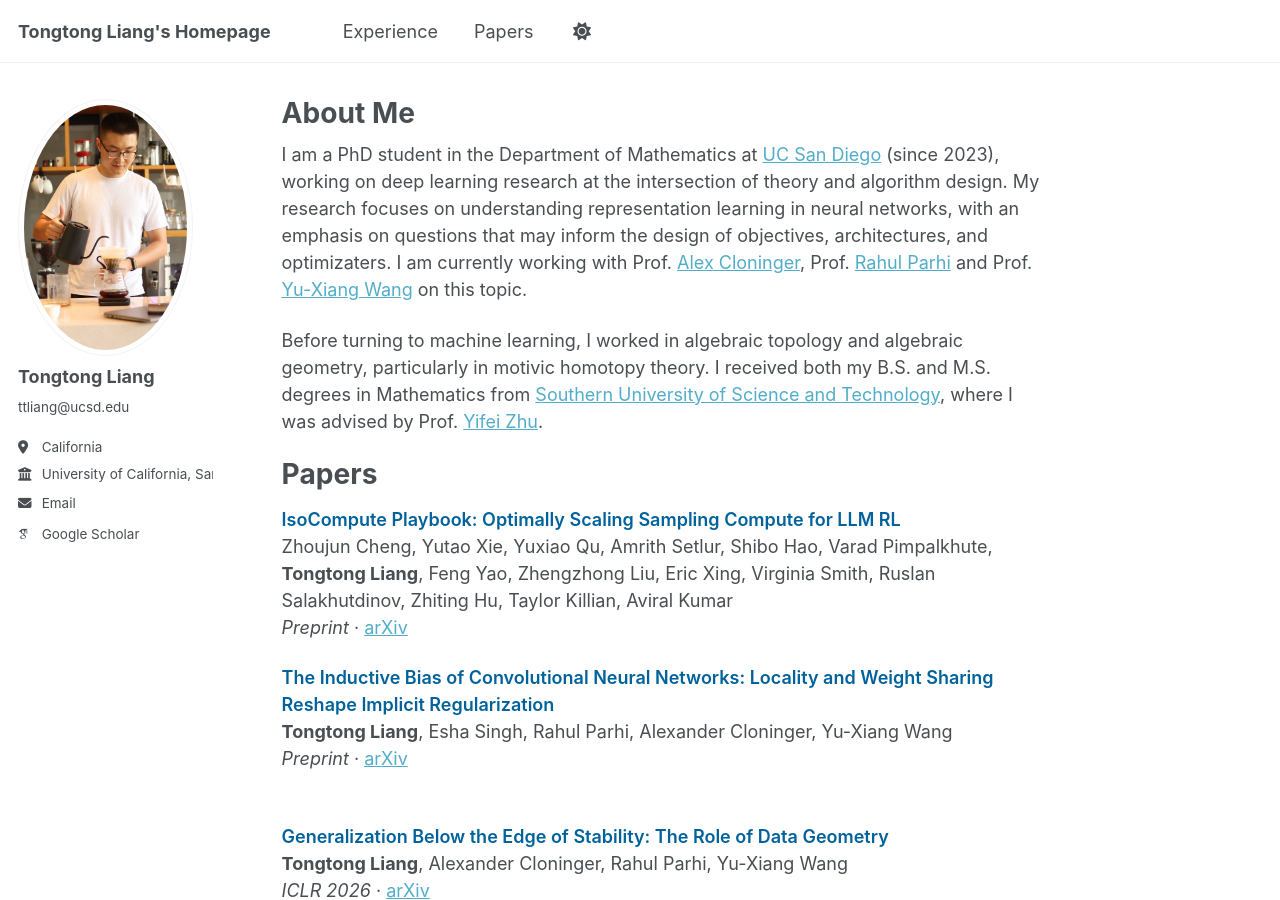
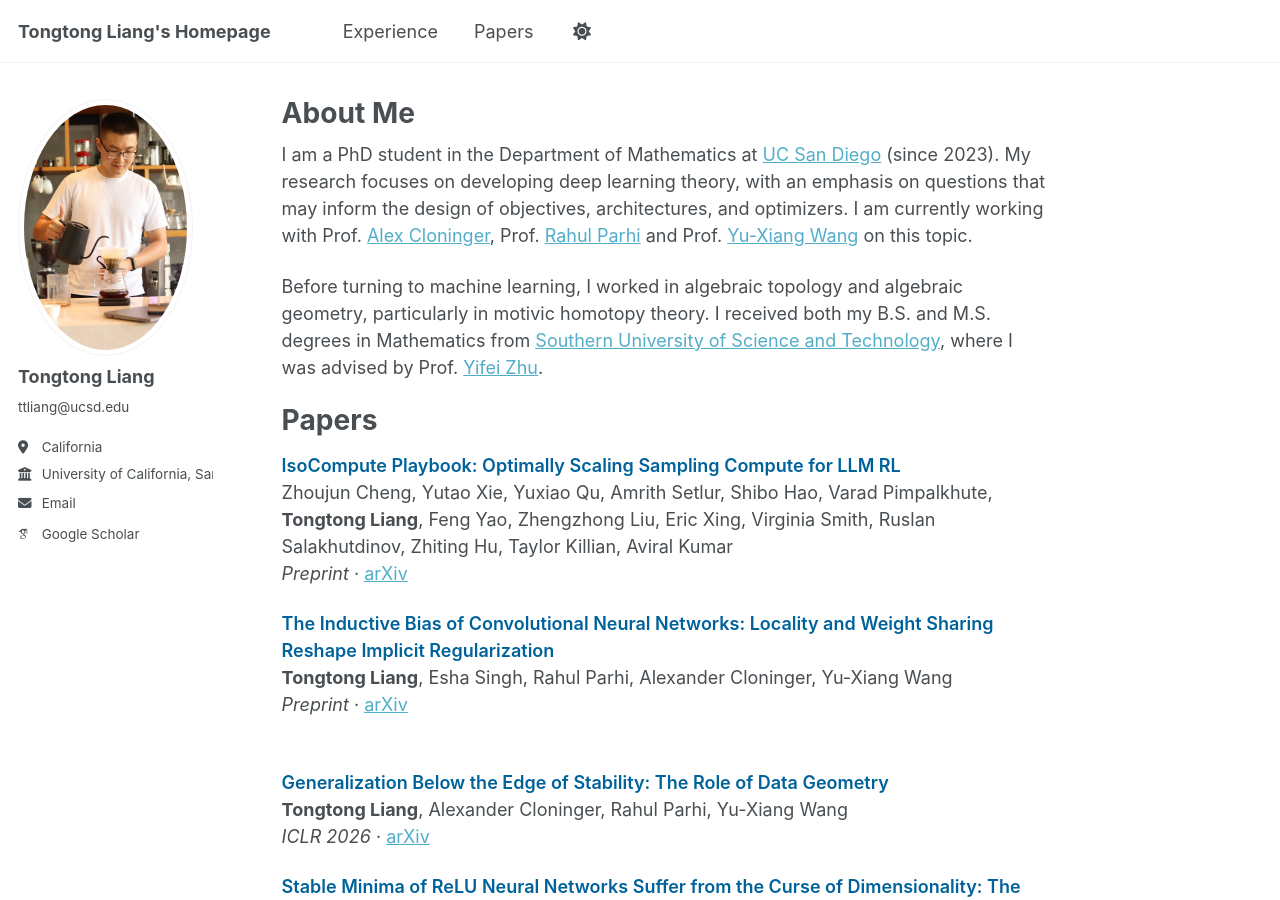
Before and after one commit to tongtongliang/tongtongliang.github.io, a Jekyll site: the page built from _pages/about.md, in a window 1280 px wide and 900 px high. Built offline with Jekyll 4.4.1, drawn with Linux system fonts in a browser that asks for light colours; some web fonts are replaced; a script that is not in the unit is left out.

Commit message:
Update about.md

```diff
--- a/_pages/about.md
+++ b/_pages/about.md
@@ -7,7 +7,7 @@ redirect_from:
   - /about.html
 
 ---
-I am a PhD student in the Department of Mathematics at [UC San Diego](https://ucsd.edu/) (since 2023), working on deep learning research at the intersection of theory and algorithm design. My research focuses on understanding representation learning in neural networks, with an emphasis on questions that may inform the design of objectives, architectures, and optimizaters. I am currently working with Prof. [Alex Cloninger](https://sites.google.com/ucsd.edu/alexandercloninger/home), Prof. [Rahul Parhi](https://sparsity.ucsd.edu/rahul/) and Prof. [Yu-Xiang Wang](https://cseweb.ucsd.edu/~yuxiangw/) on this topic.
+I am a PhD student in the Department of Mathematics at [UC San Diego](https://ucsd.edu/) (since 2023). My research focuses on developing deep learning theory, with an emphasis on questions that may inform the design of objectives, architectures, and optimizers. I am currently working with Prof. [Alex Cloninger](https://sites.google.com/ucsd.edu/alexandercloninger/home), Prof. [Rahul Parhi](https://sparsity.ucsd.edu/rahul/) and Prof. [Yu-Xiang Wang](https://cseweb.ucsd.edu/~yuxiangw/) on this topic.
 
 Before turning to machine learning, I worked in algebraic topology and algebraic geometry, particularly in motivic homotopy theory. I received both my B.S. and M.S. degrees in Mathematics from [Southern University of Science and Technology](https://www.sustech.edu.cn/en/), where I was advised by Prof. [Yifei Zhu](https://yifeizhu.github.io/).
 
```
